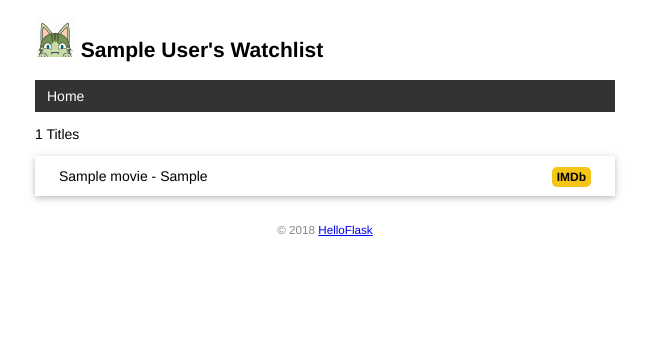
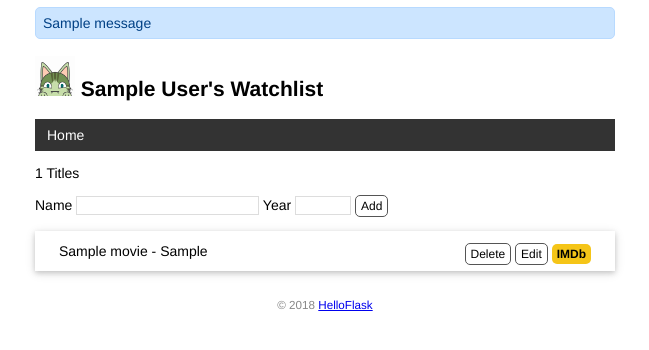
Before and after one commit to niddbaba/watchlist, a Flask app: page / in a window 1280 px wide. Shown: the top 350 px of the page, without its empty margins (315-964 px from the left). Run offline with Flask 2, Linux system fonts and the light colour scheme; tables that the repository leaves empty hold one stand-in row (values such as "Sample post"); one stand-in notice (Sample message) is shown; parts of the project's set-up code (start-up, migrations or seed data) failed here and were passed over.

Commit message:
他妈的CSS有毒吧？

```diff
--- a/app.py
+++ b/app.py
@@ -1,4 +1,4 @@
-from flask import Flask, render_template, escape
+from flask import Flask, render_template, escape, redirect, url_for, flash, request
 from flask_sqlalchemy import SQLAlchemy
 import os
 import click
@@ -21,7 +21,7 @@ def initdb(drop):
 
 app.config['SQLALCHEMY_DATABASE_URI'] = 'sqlite:////' + \
     os.path.join(app.root_path, 'data.db')
-
+app.config['SECRET_KEY'] = 'dev'
 # ////数据库文件的绝对地址
 db = SQLAlchemy(app)  # 初始化扩展，传入程序实例
 
@@ -78,7 +78,56 @@ def page_not_found(e):
     return render_template('404.html'), 404
 
 
-@app.route('/')
+@app.route('/', methods=['GET', 'POST'])
 def index():
+    if request.method == 'POST':
+        title = request.form.get('title')  # 请求的结果是一个字典，所以用get返回值
+        year = request.form.get('year')
+        if not title or not year or len(year) > 4 or len(title) > 60:
+            flash('Invalid input.')
+            return redirect(url_for('index'))
+        movie = Movie(title=title, year=year)
+        db.session.add(movie)
+        db.session.commit()
+        flash('Item Created.')
+        return redirect(url_for('index'))
     movies = Movie.query.all()
     return render_template('index.html', movies=movies)
+
+
+@app.route('movie/edit/<int:movie_id>', methods=['GET', 'POST'])
+def edit(movie_id):
+    movie = Movie.query.get_or_404(movie_id)
+
+    if request.method == 'POST':  # 处理编辑表单的提交请求
+        title = request.form['title']
+        year = request.form['year']
+
+        if not title or not year or len(year) > 4 or len(title) > 60:
+            flash('Invalid input.')
+            return redirect(url_for('edit', movie_id=movie_id))  # 重定向回对应的编辑页面
+
+        movie.title = title  # 更新标题
+        movie.year = year  # 更新年份
+        db.session.commit()  # 提交数据库会话
+        flash('Item updated.')
+        return redirect(url_for('index'))  # 重定向回主页
+
+    return render_template('edit.html', movie=movie)  # 传入被编辑的电影记录
+
+
+@app.route('/movie/delete/<int:movie_id>', methods=['POST'])  # 限定只接受 POST 请求
+def delete(movie_id):
+    movie = Movie.query.get_or_404(movie_id)  # 获取电影记录
+    db.session.delete(movie)  # 删除对应的记录
+    db.session.commit()  # 提交数据库会话
+    flash('Item deleted.')
+    return redirect(url_for('index'))  # 重定向回主页
+
+
+@app.route('/delete_first')
+def delete_first():
+    movie = Movie.query.first()
+    db.session.delete(movie)
+    db.session.commit()
+    return redirect(url_for('index'))
--- /dev/null
+++ b/static/css/alert.css
@@ -0,0 +1,10 @@
+.alert {
+    position: relative;
+    padding: 7px;
+    margin: 7px 0;
+    border: 1px solid transparent;
+    color: #004085;
+    background-color: #cce5ff;
+    border-color: #b8daff;
+    border-radius: 5px;
+}
--- /dev/null
+++ b/static/css/form.css
@@ -0,0 +1,3 @@
+.inline-form {
+    display: inline;
+}
--- /dev/null
+++ b/static/css/input.css
@@ -0,0 +1,30 @@
+/* 覆盖某些浏览器对 input 元素定义的字体 */
+input[type=submit] {
+    font-family: inherit;
+}
+
+input[type=text] {
+    border: 1px solid #ddd;
+}
+
+input[name=year] {
+    width: 50px;
+}
+
+.btn {
+    font-size: 12px;
+    padding: 3px 5px;
+    text-decoration: none;
+    cursor: pointer;
+    background-color: white;
+    color: black;
+    border: 1px solid #555555;
+    border-radius: 5px;
+}
+
+.btn:hover {
+    text-decoration: none;
+    background-color: black;
+    color: white;
+    border: 1px solid black;
+}
--- a/templates/base.html
+++ b/templates/base.html
@@ -3,8 +3,14 @@
 
 <head>
     {% block head %}
+    <!-- 插入到页面标题上方 -->
+    {% for message in get_flashed_messages() %}
+    <div class="alert">{{ message }}</div>
+    {% endfor %}
+    <link rel="stylesheet" href="static/css/alert.css" type="text/css">
     <meta charset="utf-8">
     <meta name="viewport" content="width=device-width, initial-scale=1.0">
+
     <title>{{ user.name }}'s Watchlist</title>
     <link rel="icon" href="static/image/manicon.ico">
     <link rel="stylesheet" href="static/css/style.css" type="text/css">
--- a/templates/index.html
+++ b/templates/index.html
@@ -2,13 +2,24 @@
 
 {% block content %}
 <p>{{ movies|length }} Titles</p>
+<form method="post">
+    Name <input type="text" name="title" autocomplete="off" required>
+    Year <input type="text" name="year" autocomplete="off" required>
+    <input class="btn" type="submit" name="submit" value="Add">
+    <link rel="stylesheet" href="static/css/input.css" type="text/css">
+</form>
 <ul class="movie-list">
     {% for movie in movies %}
     <li>{{ movie.title }} - {{ movie.year }}
         <span class="float-right">
+            <form class="inline-form" method="post" action="{{ url_for('delete', movie_id=movie.id) }}">
+                <input class="btn" type="submit" name="delete" value="Delete">
+            </form>
+            <a class="btn" href="{{ url_for('edit', movie_id=movie.id) }}">Edit</a>
             <a class="imdb" href="https://www.imdb.com/find?q={{ movie.title }}" target="_blank"
                 title="Find this movie on IMDb">IMDb</a>
             <link rel="stylesheet" href="static/css/imdb.css" type="text/css">
+            <link rel="stylesheet" href="static/css/form.css" type="text/css">
         </span>
     </li>
     {% endfor %}
```
Also changed, not shown: templates/edit.html (added, +10 -0 lines).
